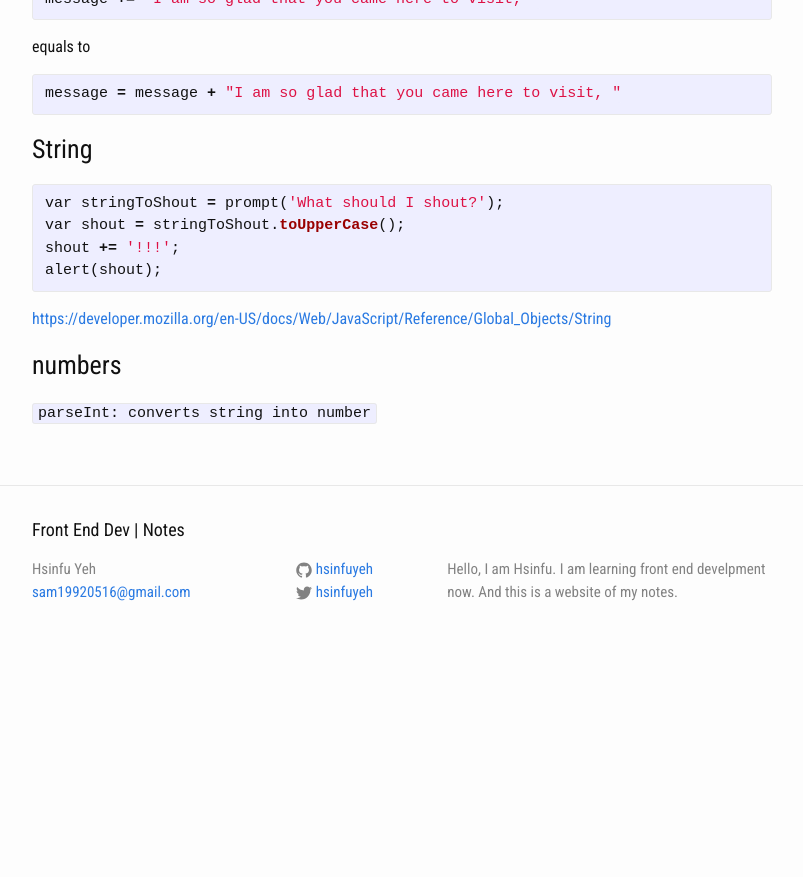
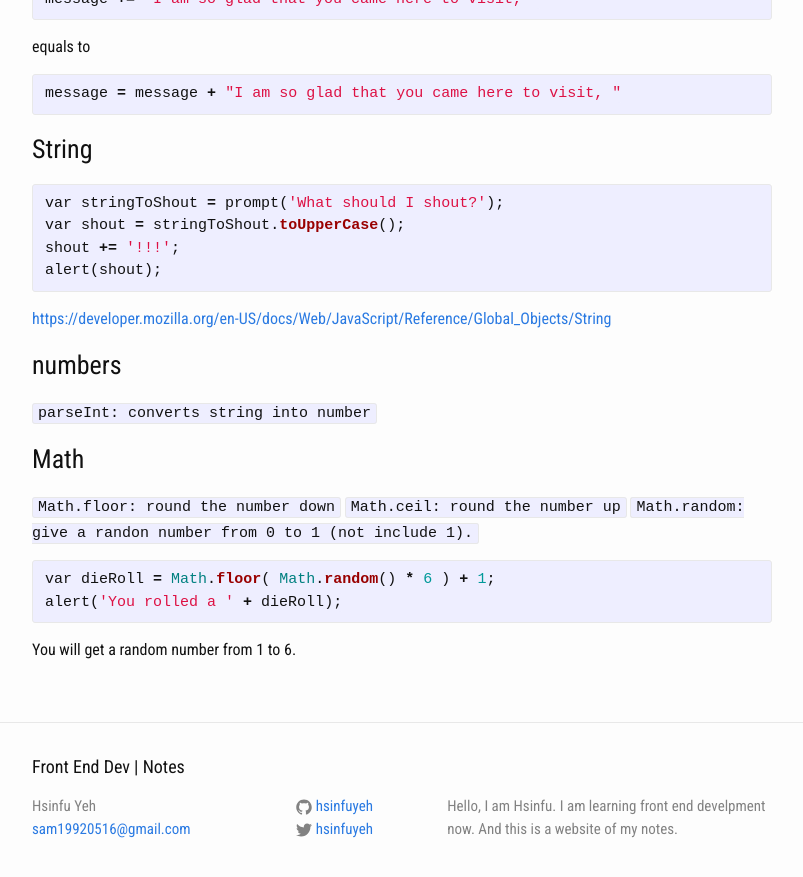
Before and after one commit to hsinfuyeh/hsinfuyeh.github.io, a Jekyll site: the page built from _posts/2016-04-07-javascript-syntax-note.markdown, in a window 1280 px wide and 900 px high, scrolled down 591 px. Shown: the top 877 px of the window, without its empty margins (238-1041 px from the left). Built offline with Jekyll 4.4.1, drawn with Linux system fonts in a browser that asks for light colours; before the commit the page ends 1254 px from its top, so only the background shows below that.

Commit message:
add posts

```diff
--- a/_posts/2016-04-07-javascript-syntax-note.markdown
+++ b/_posts/2016-04-07-javascript-syntax-note.markdown
@@ -40,7 +40,16 @@ alert(shout);
 <h3>numbers</h3>
 `parseInt: converts string into number`
 
+<h3>Math</h3>
+`Math.floor: round the number down`
+`Math.ceil: round the number up`
+`Math.random: give a randon number from 0 to 1 (not include 1).`
 
+{% highlight ruby %}
+var dieRoll = Math.floor( Math.random() * 6 ) + 1;
+alert('You rolled a ' + dieRoll);
+{% endhighlight %}
+You will get a random number from 1 to 6.
 
 
 
```
Also changed, not shown: _posts/2016-04-11-search-engine-optimization.markdown (added, +19 -0 lines).
